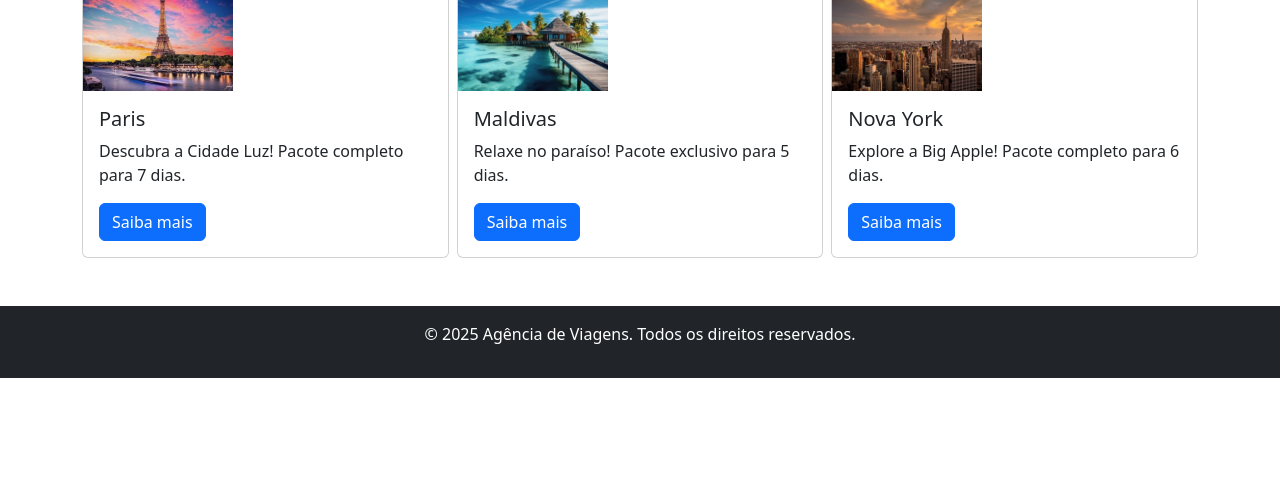
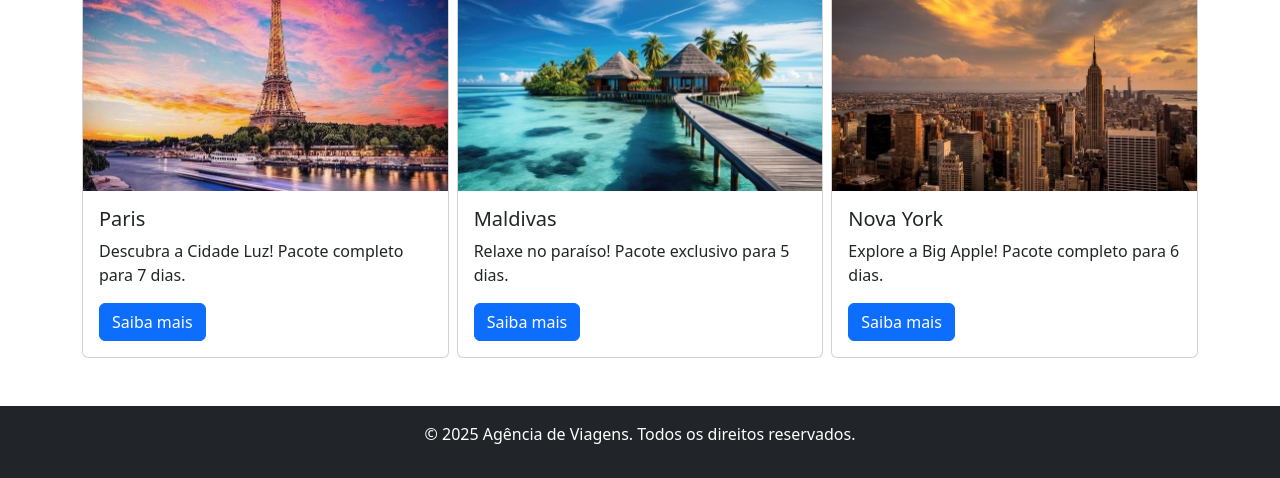
Before and after one commit to DavidBen48/agencia-de-viagens-recode1, a plain HTML site: page index.html in a window 1280 px wide. Shown: the part 460-938 px from the top of the page. Before the commit the page ends 838 px from the top, so only its background shows below. Drawn offline with nearby package versions, Linux system fonts and the light colour scheme.

Commit message:
versão 1.2

```diff
--- a/css/style.css
+++ b/css/style.css
@@ -11,7 +11,7 @@ header h1 {
 }
 
 .card img {
-  height: 100px !important;
-  width: 150px !important;
+  height: 200px !important;
+  width: 100% !important;
   object-fit: cover;
 }
```
Also changed, not shown: pages/pacotes.html (+1 -1 lines).
